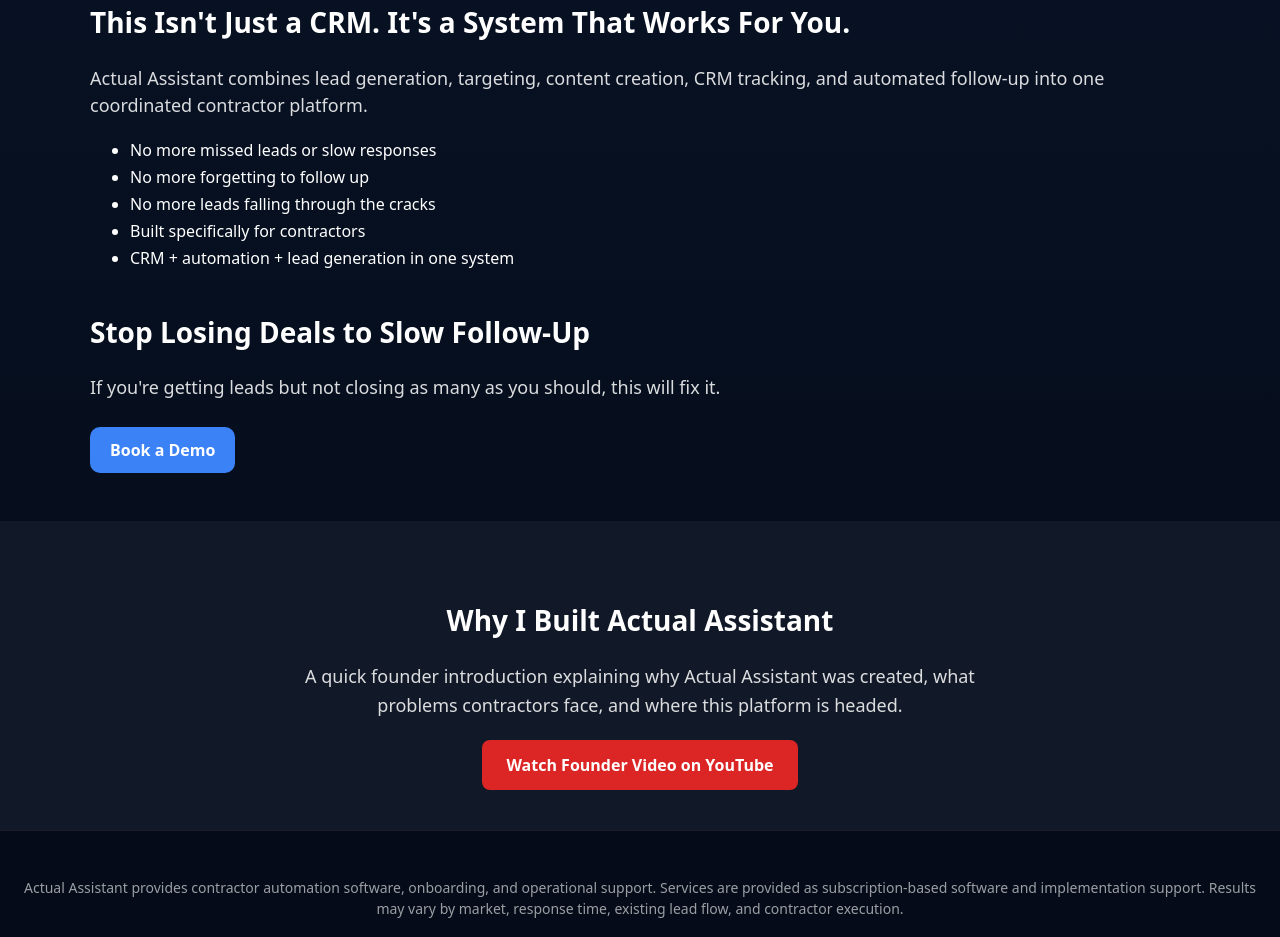
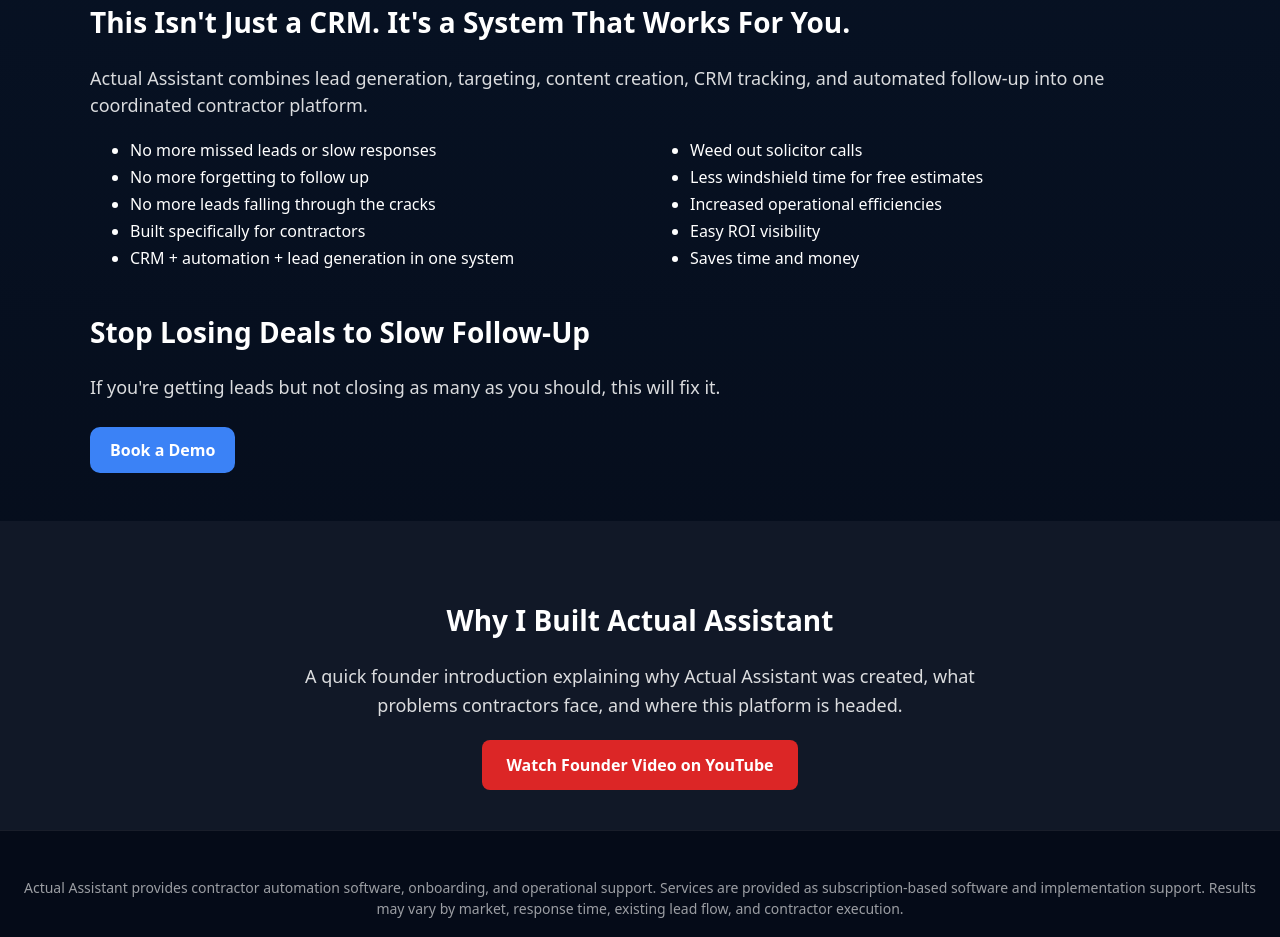
Before and after one commit to AcctMask/actual-assistant-site, a plain HTML site: page index.html in a window 1280 px wide. Shown: the part 2269-3206 px from the top of the page. Drawn offline with Linux system fonts and the light colour scheme.

Commit message:
Add additional contractor ROI bullet points

```diff
--- a/index.html
+++ b/index.html
@@ -183,12 +183,17 @@
 
   <h2>This Isn't Just a CRM. It's a System That Works For You.</h2>
   <p>Actual Assistant combines lead generation, targeting, content creation, CRM tracking, and automated follow-up into one coordinated contractor platform.</p>
-  <ul>
+  <ul style="columns:2;column-gap:60px;">
     <li>No more missed leads or slow responses</li>
     <li>No more forgetting to follow up</li>
     <li>No more leads falling through the cracks</li>
     <li>Built specifically for contractors</li>
     <li>CRM + automation + lead generation in one system</li>
+    <li>Weed out solicitor calls</li>
+    <li>Less windshield time for free estimates</li>
+    <li>Increased operational efficiencies</li>
+    <li>Easy ROI visibility</li>
+    <li>Saves time and money</li>
   </ul>
 
   <h2>Stop Losing Deals to Slow Follow-Up</h2>
```
